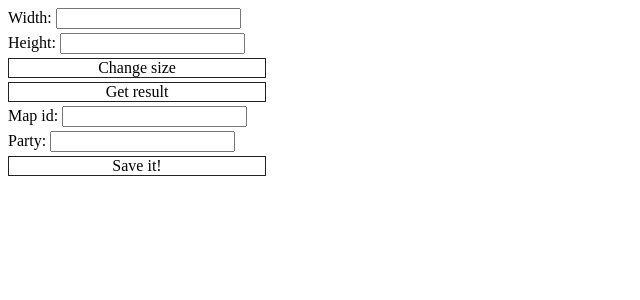
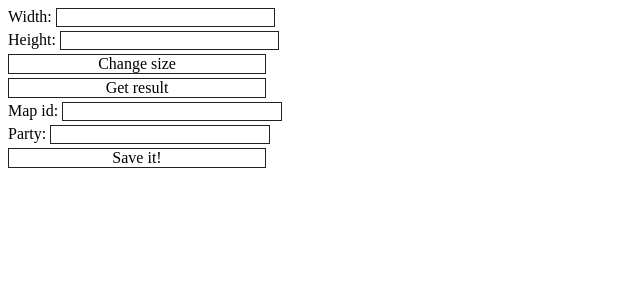
Before and after one commit to adri326/rpg-motor, a PHP site: page /create/createMap.php?height=1 in a window 1280 px wide. Shown: the top 300 px of the page, without its empty margins (0-640 px from the left). Run offline with PHP 8.4, Linux system fonts and the light colour scheme; data that the repository does not hold is empty.

Commit message:
Update createMap.php

```diff
--- a/create/createMap.php
+++ b/create/createMap.php
@@ -55,12 +55,12 @@
         margin: 0px 0px;
         margin-bottom: -2px;
       }
-      .button {
+      .button, input {
         border: 1px solid #222;
         width: 16em;
         text-align: center;
       }
-      .button:hover {
+      .button:hover, input:hover {
         border: 1px solid #000;
       }
       .button, input, div {
```
